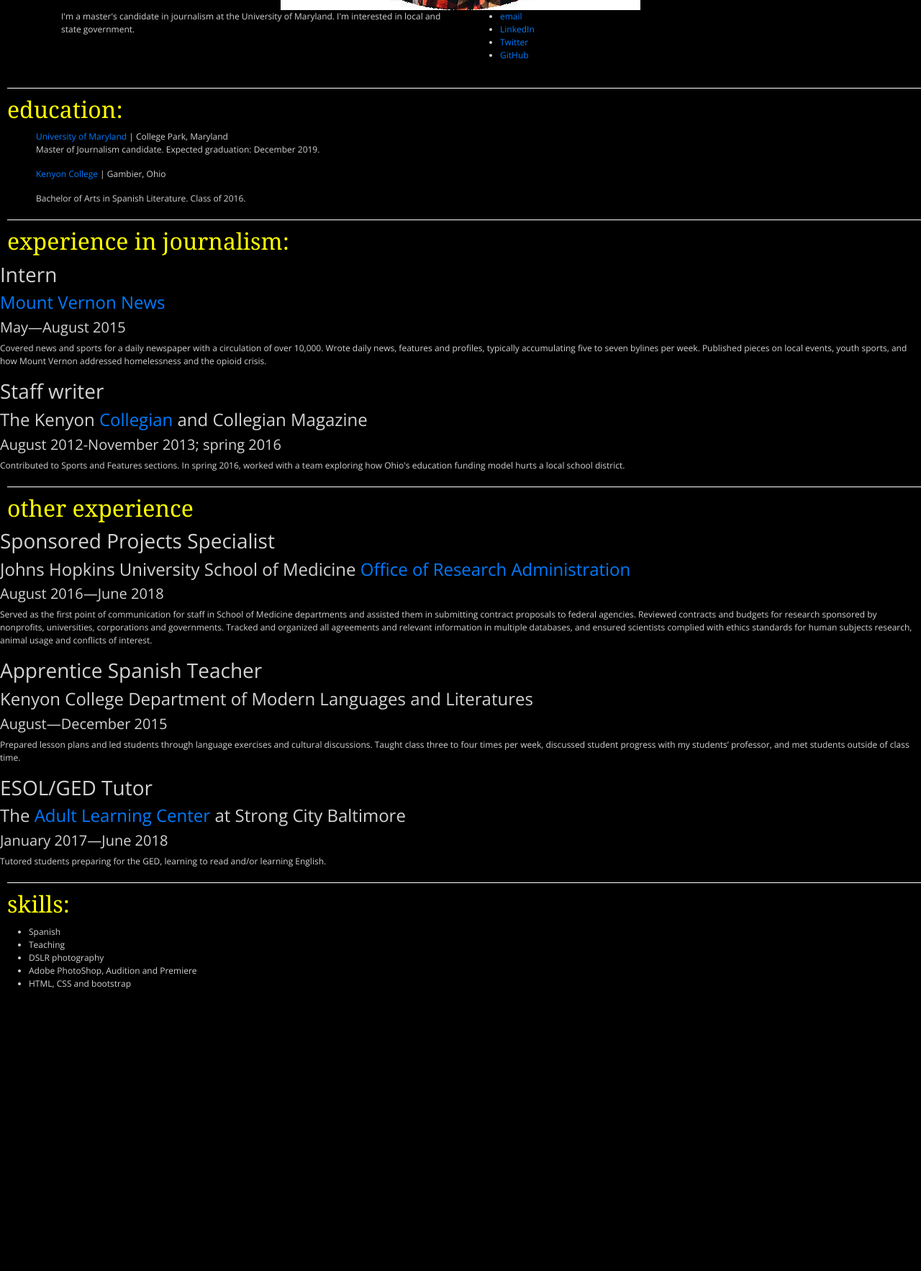
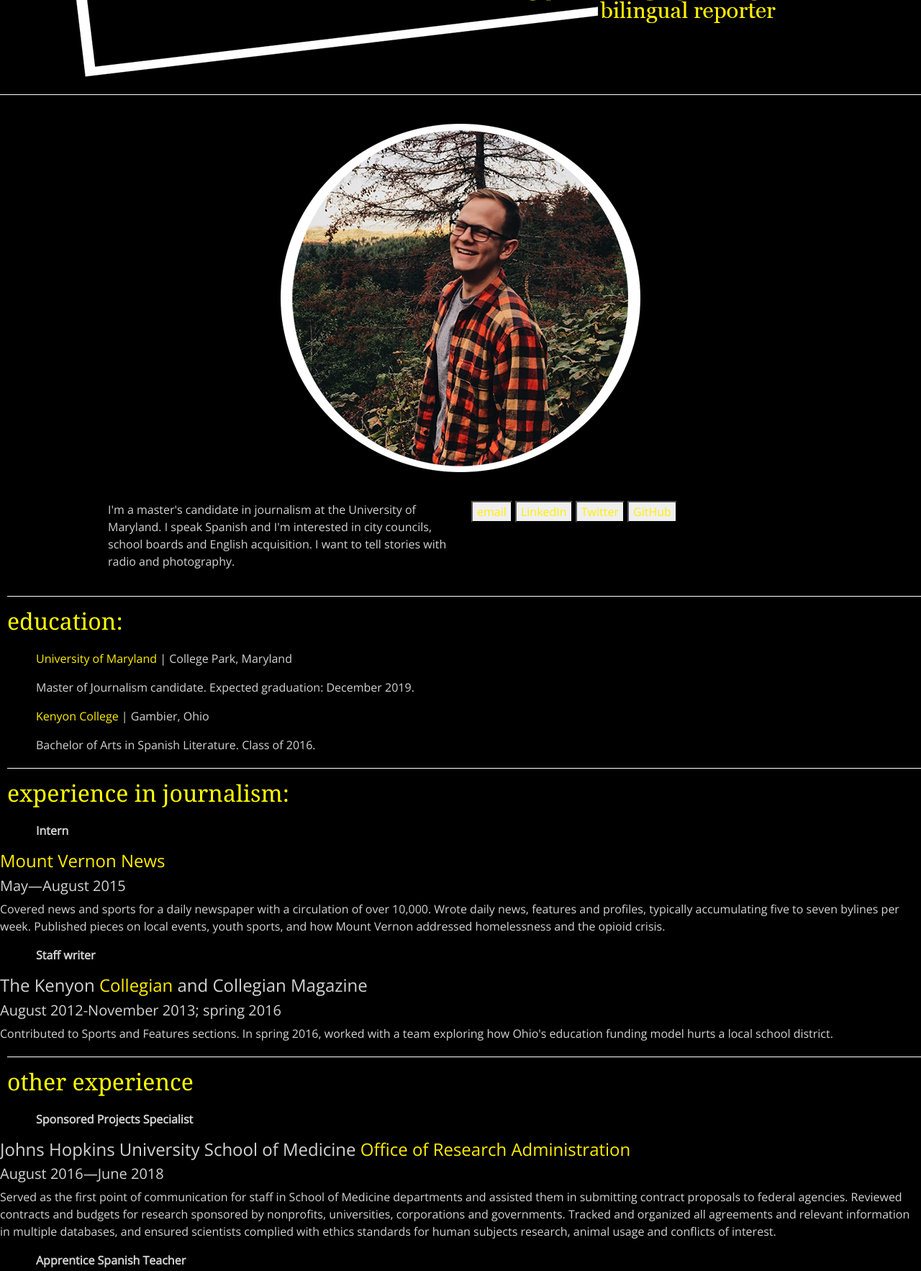
Before and after one commit to ianpground/Ian-Round-jour652, a plain HTML site: page resume/index.html in a window 1280 px wide. Shown: the part 600-2366 px from the top of the page at 72% size. Before the commit the page ends 1992 px from the top, so only its background shows below. Drawn offline with nearby package versions, Linux system fonts and the light colour scheme.

Commit message:
tuesday afternoon edits

```diff
--- a/resume/index.html
+++ b/resume/index.html
@@ -15,6 +15,8 @@
 </head>
 
 <body>
+
+<div id="container">
 
   <!--navbar-->
   <nav class="navbar navbar-expand-lg navbar-light bg-light">
@@ -42,39 +44,40 @@
   <!--end navbar-->
 
        <!--i made this myself-->
-<div id="name">
-  <h1>ian round</h1>
+
+
+<div id="container">
+  <img src="unnamed.png">
 </div>
 
 <div class="circular">
-  <img src="circular.jpg">
+  <img src="circular.png" alt="photo">
 </div>
 
-<div class="container">
-        <div class="row">
 
-                <div class="col-md-6">
-                        <p>I'm a master's candidate in journalism at the University of Maryland. I'm interested in local and state government.</p>
-                </div>
-                <div class="col-md-6">
-                  <ul>
-                    <li><a href="mailto:ianpground@gmail.com">email</a></li>
-                    <li><a href="https://www.linkedin.com/in/ian-round-a50964129/">LinkedIn</a></li>
-                    <li><a href="https://twitter.com/raniound">Twitter</a> </li>
-                    <li><a href="https://github.com/ianpground/Ian-Round-jour652">GitHub</a></li>
-                  </ul>
-                </div>
+<div class="row">
+  <div class="col-md-6">
+    <p>I'm a master's candidate in journalism at the University of Maryland. I speak Spanish and I'm interested in city councils, school boards and English acquisition. I want to tell stories with radio and photography.</p>
+ </div>
 
-        </div>
+ <div class="col-md-6">
+
+  <button type="button"><a href="mailto:ianpground@gmail.com">email</a></button>
+  <button type="button"><a href="https://www.linkedin.com/in/ian-round-a50964129/">LinkedIn</a></button>
+  <button type="button"><a href="https://twitter.com/raniound">Twitter</a></button>
+  <button type="button"><a href="https://github.com/ianpground/Ian-Round-jour652">GitHub</a></button>
+ </div>
+
 </div>
 
+
 <div class="sectionheader">
-  <h2><a name="education">Education:</a></h2>
+  <p><a name="education">Education:</a></p>
 </div>
 
 
 <div class="education"
-      <p><a href="https://merrill.umd.edu/">University of Maryland</a> | College Park, Maryland
+      <p><a href="https://merrill.umd.edu/">University of Maryland</a> | College Park, Maryland</p>
       <p>Master of Journalism candidate. Expected graduation: December 2019.</p>
 
       <p><a href="https://www.kenyon.edu/academics/departments-programs/modern-languages-literatures/about-the-department/spanish/">Kenyon College</a> | Gambier, Ohio</p>
@@ -82,11 +85,11 @@
 </div>
 
 <div class="sectionheader">
-  <h2><a name="experience">experience in journalism:</a></h2>
+  <p><a name="experience">experience in journalism:</a></p>
 </div>
 
 <div class="jobtitle">
-  <h3>Intern</h3>
+  <p>Intern</p>
 </div>
 
 <div class="organization">
@@ -100,7 +103,7 @@
   opioid crisis.</p>
 
 <div class="jobtitle">
-  <h3>Staff writer</h3>
+  <p>Staff writer</p>
 </div>
 
 <div class="organization">
@@ -114,11 +117,11 @@
 
 <!--other experience-->
 <div class="sectionheader">
-  <h2>other experience</h2>
+  <p>other experience</p>
 </div>
 
 <div class="jobtitle">
-<h3>Sponsored Projects Specialist</h3>
+<p>Sponsored Projects Specialist</p>
 </div>
 <div class="organization">
 <h4>Johns Hopkins University School of Medicine <a href="https://www.hopkinsmedicine.org/research/resources/offices-policies/ora/index.html">Office of Research Administration</a></h4>
@@ -131,7 +134,7 @@ ensured scientists complied with ethics standards for human subjects research, a
 and conflicts of interest.</p>
 
 <div class="jobtitle">
-<h3>Apprentice Spanish Teacher</h3>
+<p>Apprentice Spanish Teacher</p>
 </div>
 
 <div class="organization">
@@ -145,7 +148,7 @@ professor, and met students outside of class time.</p>
 
 
 <div class="jobtitle">
-<h3>ESOL/GED Tutor</h3>
+<p>ESOL/GED Tutor</p>
 </div>
 
 <div class="organization">
@@ -157,14 +160,12 @@ professor, and met students outside of class time.</p>
 
 
 <div class="sectionheader">
-  <h2><a name="skills">Skills:</a></h2>
+  <p><a name="skills">Skills:</a></p>
 </div>
-    <ul>
-        <li>Spanish</li>
-        <li>Teaching</li>
-        <li>DSLR photography</li>
-        <li>Adobe PhotoShop, Audition and Premiere</li>
-        <li>HTML, CSS and bootstrap</li>
+        <p>Spanish</p>
+        <p>DSLR photography</p>
+        <p>Adobe PhotoShop, Audition and Premiere</p>
+        <p>HTML, CSS and bootstrap</p>
 
         <!-- jQuery first, then Popper.js, then Bootstrap JS -->
            <script src="https://code.jquery.com/jquery-3.3.1.slim.min.js" integrity="sha384-q8i/X+965DzO0rT7abK41JStQIAqVgRVzpbzo5smXKp4YfRvH+8abtTE1Pi6jizo" crossorigin="anonymous"></script>
@@ -172,6 +173,12 @@ professor, and met students outside of class time.</p>
            <script src="https://stackpath.bootstrapcdn.com/bootstrap/4.1.0/js/bootstrap.min.js" integrity="sha384-uefMccjFJAIv6A+rW+L4AHf99KvxDjWSu1z9VI8SKNVmz4sk7buKt/6v9KI65qnm" crossorigin="anonymous"></script>
       <!--end bootstrap-->
 
+      <footer class="footer">
+        <p>Created by Ian Round <a href="ianpground@gmail.com">
+        ianpground@gmail.com</a></p>
+      </footer>
+
+</div> <!--container div>
 </body>
 
 </html>
--- a/resume/style.css
+++ b/resume/style.css
@@ -2,27 +2,21 @@
 
 body {
     font-family: 'Open Sans', arial, sans-serif;
-    font-size: 12px;
     color: #d3d3d3;
     font-weight:400;
     background-color: black;
 }
 
-.navbar-default {
-  background-color: black;
+
+#container {
+  width: 100%;
+  border-bottom: 1px solid white;
 }
 
-#name{
-  color: white;
-  text-align: center;
-  text-transform: lowercase;
-  font-size: 3em;
-  border-bottom: 2px solid white;
-  min-width: 300px;
-  width: 100%;
-  margin: 0 auto;
+.row {
+  padding-left: 150px;
+  padding-right: 150px;
 }
-
 
 /*headers*/
 
@@ -32,14 +26,21 @@ body {
   margin-left: 10px;
   margin-right: 0;
   width: 100%;
-  font-size: 1.5em;
+  font-size: 2em;
   text-transform: lowercase;
   background-color: black;
   font-family: georgia, serif;
   color: yellow;
   border-top: 1px solid white;
   padding-top: 10px;
+}
 
+a {
+  color: #ffee00;
+}
+
+.button {
+  background-color: black;
 }
 
 .education{
@@ -49,7 +50,8 @@ padding-left: 50px;
 
 .circular {
   text-align: center;
-  background-color: black;
+  padding-bottom: 40px;
+  padding-top: 40px;
 }
 
 
@@ -58,6 +60,7 @@ padding-left: 50px;
 .jobtitle {
   font-size: 1em;
   font-weight: 600;
+  padding-left: 50px;
 }
 
 /*org*/
```
Also changed, not shown: resume/banner.png (added), resume/circular.jpg (deleted), resume/circular.png (added), resume/unnamed.png (added), 1 other file.
